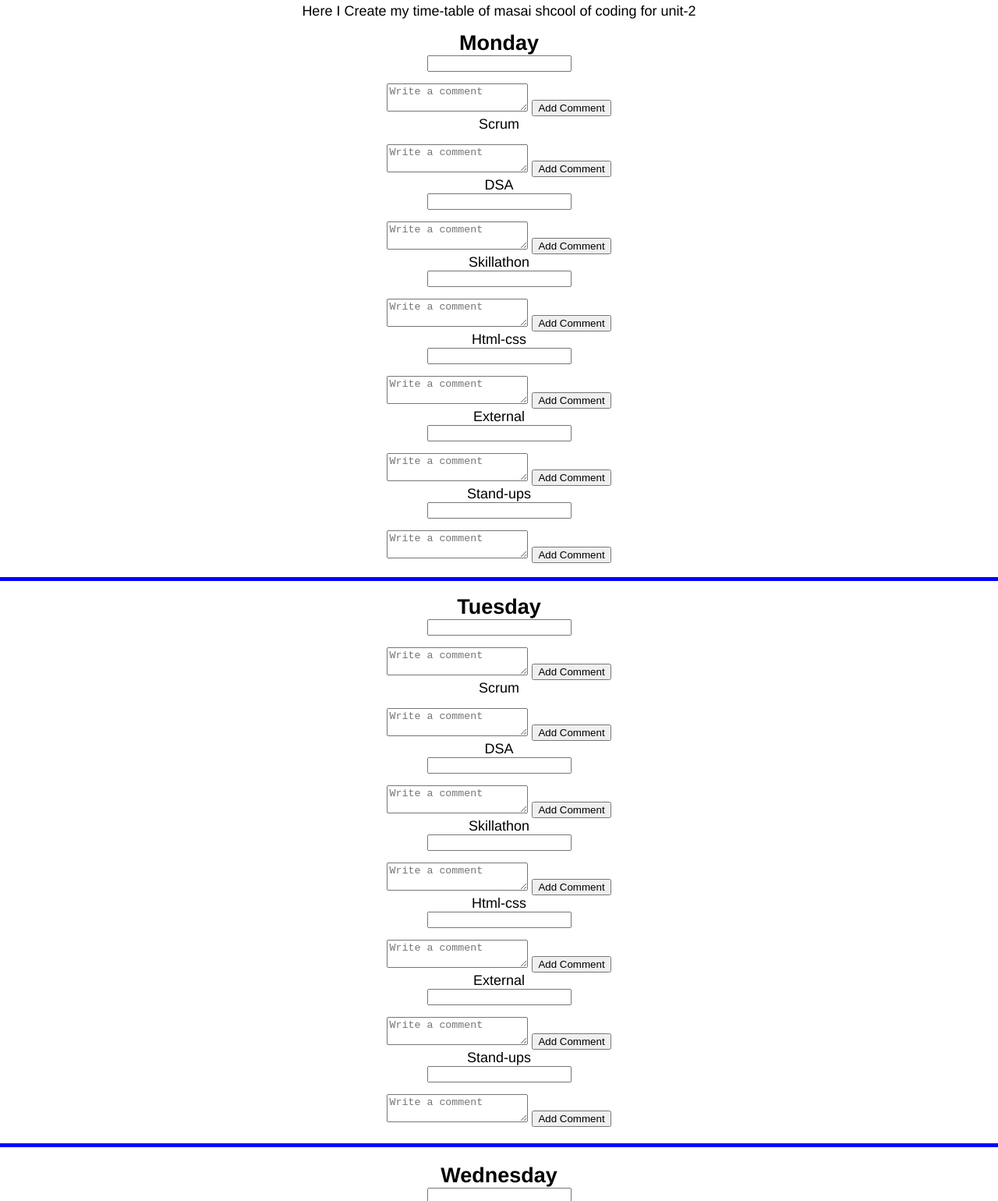
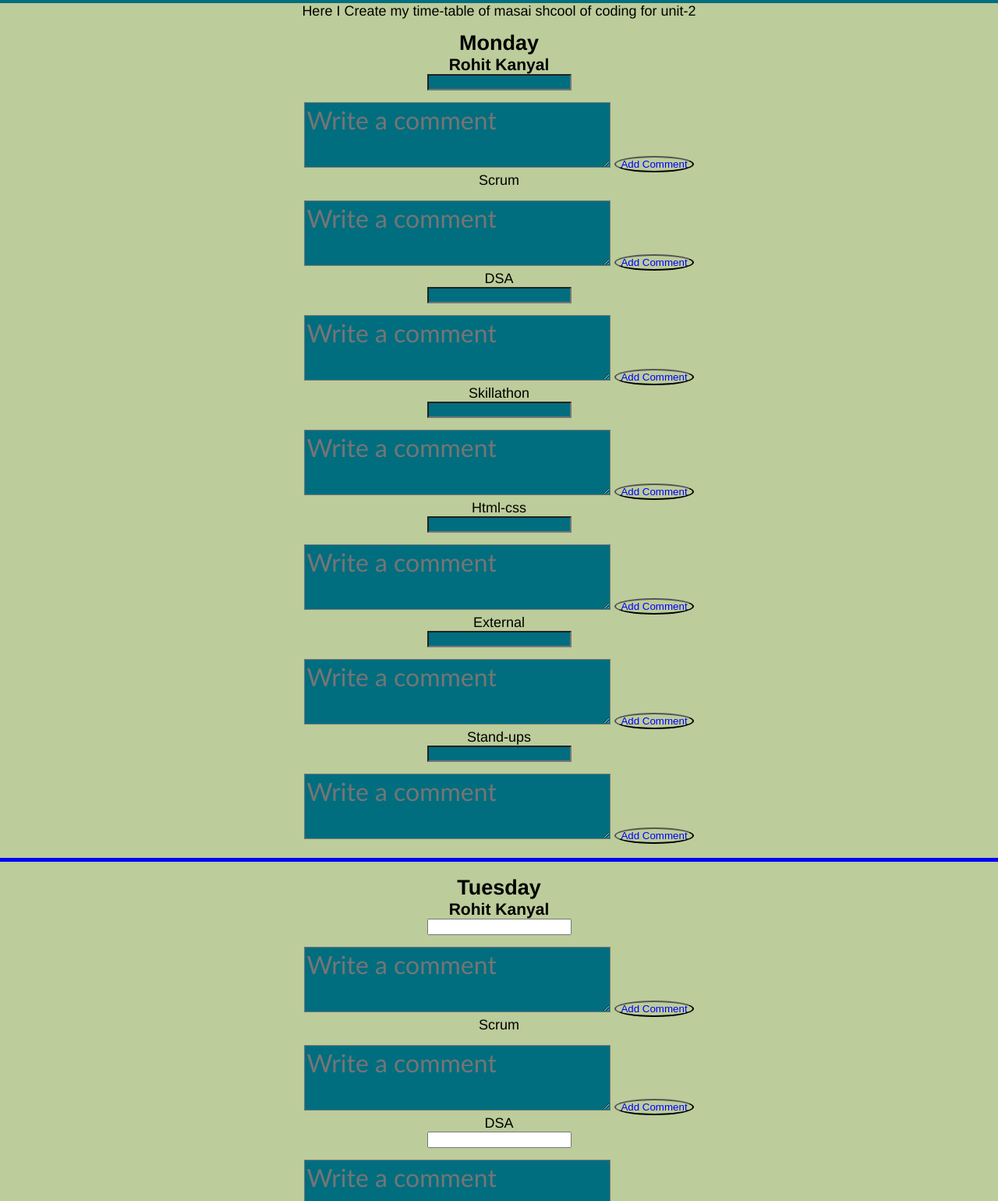
Before and after one commit to Rohitkanyal/masaischoolofcoding, a plain HTML site: page Html/Timetable.html in a window 1280 px wide. Shown: the part 65-1605 px from the top of the page at 78% size. Drawn offline with Linux system fonts and the light colour scheme.

Commit message:
Update Timetable.html

```diff
--- a/Html/Timetable.html
+++ b/Html/Timetable.html
@@ -1,8 +1,28 @@
 <html>
 
 <head>
+    <meta charset="UTF-8">
+    <meta name="viewport" content="width=device-width, initial-scale=1.0">
+    <meta http-equiv="X-UA-Compatible" content="ie=edge">
+
+    <!-- <link rel="preconnect" href="https://fonts.googleapis.com">
+    <link rel="preconnect" href="https://fonts.gstatic.com" crossorigin>
+    <link href="https://fonts.googleapis.com/css2?family=Charm&family=Itim&family=Mali:wght@200&family=Sriracha&display=swap" rel="stylesheet"> -->
+
+
+
+    <link rel="icon" href="favicon.ico">
     <title>Time-Table</title>
     <style>
+        body {
+            /* font-family: 'Tangerine', serif; */
+            background-color: #BCCC9A;
+        }
+
+        body>div>input {
+            background-color: #006E7F;
+        }
+
         #container {
             border: 2px;
             height: 500px;
@@ -14,6 +34,20 @@
         * {
             margin: auto;
             padding: auto;
+        }
+
+        textarea {
+            font-family: 'Gill Sans', 'Gill Sans MT', Calibri, 'Trebuchet MS', sans-serif;
+            font-size: xx-large;
+            background-color: #006E7F;
+        }
+
+        button {
+            color: blue;
+            background-color: #9900F0;
+            display: flexbox;
+            background: 50%;
+            border-radius: 50%;
         }
 
         .time {
@@ -27,7 +61,7 @@
 
         h1 {
             font-family: 'Segoe UI', Tahoma, Geneva, Verdana, sans-serif0;
-            font-display: red;
+            background-color: #006E7F;
             padding-bottom: 20px;
         }
 
@@ -35,7 +69,9 @@
             padding-bottom: 15px;
         }
 
-        .scroll {}
+        .highlighted1 {
+            color: #9900F0;
+        }
     </style>
 </head>
 
@@ -45,7 +81,11 @@
         <p>Here I Create my time-table of masai shcool of coding for unit-2 </p>
     </div>
     <div class="time">
-        <h2>Monday</h2>
+        <div id="Monday" class="day1">
+            <h2> Monday</h2>
+            <h3>Rohit Kanyal</h3>
+        </div>
+        <!-- <h2>Monday</h2> -->
         <input type="text">
         <div class="scroll">
             <section id="app">
@@ -201,7 +241,7 @@
                     <!-- End row -->
                     <div class="row">
                         <div class="col-6">
-                            <textarea type="text" class="input" placeholder="Write a comment" v-model="newItem" @keyup.enter="addItem()"></textarea>
+                            <textarea type="text" placeholder="Write a comment" v-model="newItem" @keyup.enter="addItem()"></textarea>
                             <button v-on:click="addItem()" class='primaryContained float-right' type="submit">Add Comment</button>
                         </div>
                         <!-- End col -->
@@ -246,7 +286,11 @@
     <br>
     <div class="time">
         <div>
-            <h2> Tuesday</h2>
+            <div id="Tuesday" class="day2">
+                <h2> Tuesday</h2>
+                <h3>Rohit Kanyal</h3>
+            </div>
+            <!-- <h2> Tuesday</h2> -->
             <input type="text">
             <div class="scroll">
                 <section id="app">
@@ -446,7 +490,11 @@
         <hr size="5px" color="blue">
         <br>
         <div>
-            <h2>Wednesday </h2>
+            <div id="Wednesday" class="day3">
+                <h2> Wednesday</h2>
+                <h3>Rohit Kanyal</h3>
+            </div>
+            <!-- <h2>Wednesday </h2> -->
             <input type="text">
             <div class="scroll">
                 <section id="app">
@@ -646,7 +694,11 @@
         <hr size="5px" color="blue">
         <br>
         <div>
-            <h2> Thursday</h2>
+            <div id="Thursday" class="day4">
+                <h2> Thursday</h2>
+                <h3>Rohit Kanyal</h3>
+            </div>
+            <!-- <h2> Thursday</h2> -->
             <input type="text">
             <div class="scroll">
                 <section id="app">
@@ -846,7 +898,11 @@
         <hr size="5px" color="blue">
         <br>
         <div>
-            <h2>Friday</h2>
+            <div id="Friday" class="day5">
+                <h2> Friday</h2>
+                <h3>Rohit Kanyal</h3>
+            </div>
+            <!-- <h2>Friday</h2> -->
             <input type="text">
             <div class="scroll">
                 <section id="app">
@@ -1046,7 +1102,11 @@
         <hr size="5px" color="blue">
         <br>
         <div>
-            <h2>Saturday</h2>
+            <div id="Saturday" class="day6">
+                <h2> Saturday</h2>
+                <h3>Rohit Kanyal</h3>
+            </div>
+            <!-- <h2>Saturday</h2> -->
             <input type="text">
             <div class="scroll">
                 <section id="app">
@@ -1246,7 +1306,11 @@
         <hr size="5px" color="blue">
         <br>
         <div>
-            <h2>Sunday</h2>
+            <div id="Sunday" class="day7">
+                <h2> Sunday</h2>
+                <h3>Rohit Kanyal</h3>
+            </div>
+            <!-- <h2>Sunday</h2> -->
             <input type="text">
             <div class="scroll">
                 <section id="app">
@@ -1450,4 +1514,98 @@
 
 </body>
 
+<script>
+    var day = (new Date()).getDay();
+    var ids = ['Sunday', 'Monday', 'Tuesday', 'Wednesday',
+        'Thursday', 'Friday', 'Saturday'
+    ];
+    var colours = ['#9900F0', '#243D25', '#062C30',
+        '#125C13', '#361500', '#FFD32D', '#F1D00A'
+    ];
+
+    document.getElementById(ids[day]).style.color = colours[day];
+</script>
+
+
+
+<!--
+<script language="javascript" type="text/javascript">
+    // var day = new Date().getDay();
+    // $(".day" + day + " h3").addClass("highlighted1");
+
+
+
+    var day = (new Date()).getDay();
+    var ids = ['Sunday', 'Monday', 'Tuesday', 'Wednesday',
+        'Thursday', 'Friday', 'Saturday'
+    ];
+    var colours = ['#DB35B0', '#DB35B0', '#DB35B0',
+        '#DB35B0', '#DB35B0', '#DB35B0', '#DB35B0'
+    ];
+
+    document.getElementById(ids[day]).style.color = colours[day];
+</script> -->
+
+<!-- <script>
+    var count = 0;
+    var obj = {
+        "Monday": 1,
+        "Tuesday": 2,
+        "Wednesday": 3,
+        "Thursday": 4,
+        "Friday": 5,
+        "Saturday": 6,
+        "Sunday": 0
+    }
+
+    for (var k in obj) {
+        if (day == k) {
+            var sum = N + obj[k];
+            sum = sum % 7;
+        }
+    }
+    for (var k in obj) {
+        if (sum == obj[k]) {
+
+            console.log(k);
+        }
+    }
+
+    }
+</script> -->
+
+
+<!-- <style>
+
+</style> -->
+<!-- <div id="Monday" class="day1">
+    <h2> Monday</h2>
+    <h3>Rohit Kanyal</h3>
+</div>
+<div id="Tuesday" class="day2">
+    <h2> Tuesday</h2>
+    <h3>Rohit Kanyal</h3>
+</div>
+<div id="Wednesday" class="day3">
+    <h2> Wednesday</h2>
+    <h3>Rohit Kanyal</h3>
+</div>
+<div id="Thursday" class="day4">
+    <h2> Thursday</h2>
+    <h3>Rohit Kanyal</h3>
+</div>
+<div id="Friday" class="day5">
+    <h2> Friday</h2>
+    <h3>Rohit Kanyal</h3>
+</div>
+<div id="Saturday" class="day6">
+    <h2> Saturday</h2>
+    <h3>Rohit Kanyal</h3>
+</div>
+<div id="Sunday" class="day7">
+    <h2> Sunday</h2>
+    <h3>Rohit Kanyal</h3>
+</div> -->
+
+
 </html>
```
